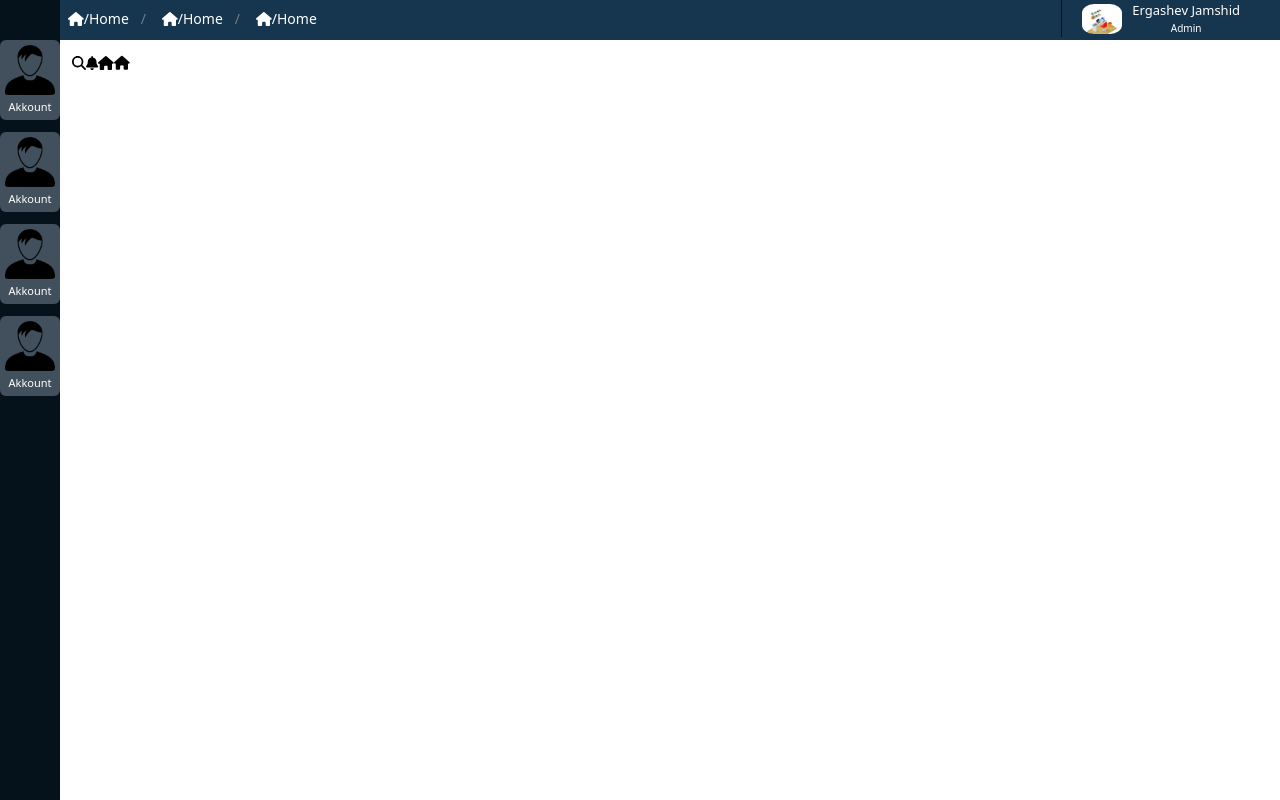
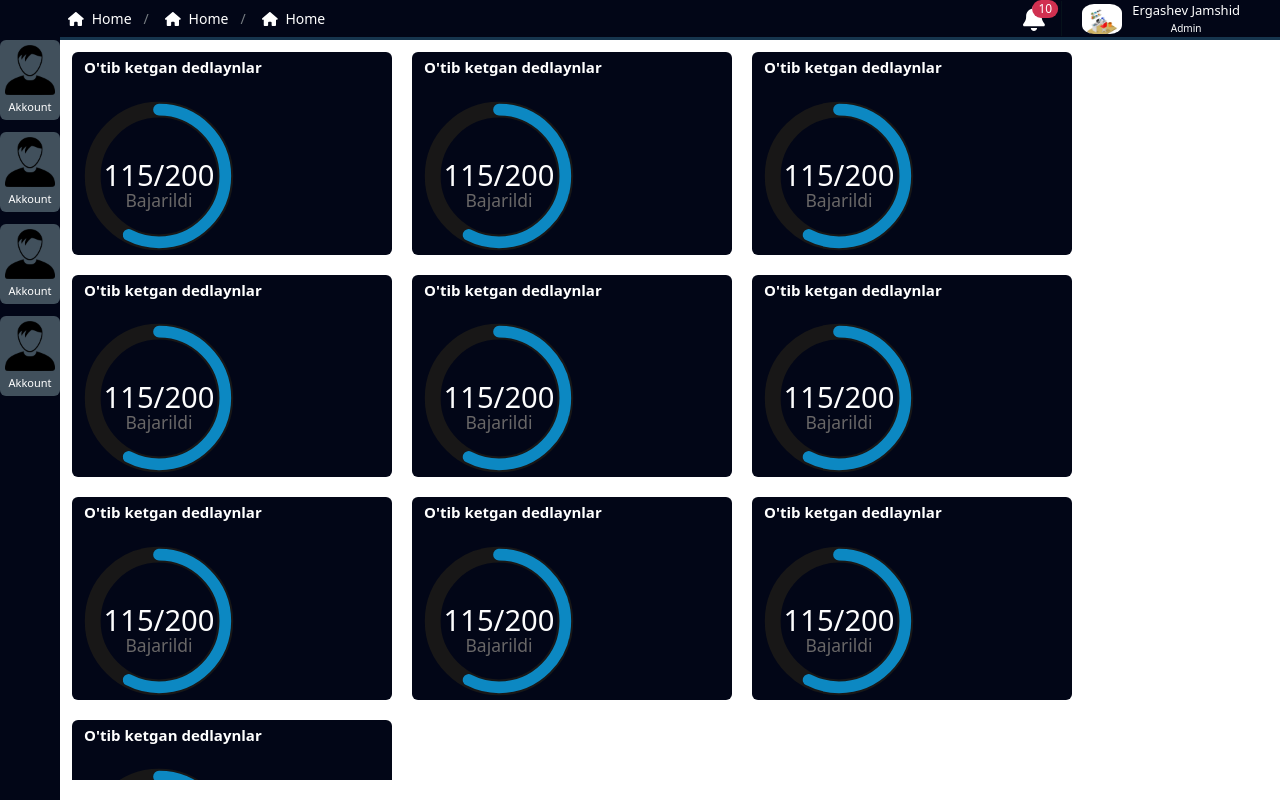
Before and after one commit to feylon/AMO_CRM, a Vue app in the folder Frontend/: page /#/ in a window 1280 px wide. Built offline with nearby package versions, Linux system fonts and the light colour scheme; a web font is replaced by a local one.

Commit message:
Aylanasimon statusbar qo'shildi

```diff
--- a/Frontend/Pages/index.js
+++ b/Frontend/Pages/index.js
@@ -5,7 +5,11 @@ const router = createRouter({
     history : createWebHashHistory(),
     routes : [
         {path : "/login", component : loginAdmin},
-        {path : "/", component : ()=>import ("../src/admin/dashtboard.vue")}
+        {path : "/", component : ()=>import ("../src/admin/dashtboard.vue"), children :
+            [
+                {path : '/', component : ()=> import("../src/Admin/Home.vue")}
+            ]
+        }
     ]
 });
 
--- /dev/null
+++ b/Frontend/src/Admin/Home.vue
@@ -0,0 +1,43 @@
+<template>
+<div>
+    <div class="flex flex-wrap gap-5 justify-start">
+
+  <div v-for="(i,j) in 10" class="w-[320px]  p-1 ps-3 pe-3 rounded-md bg-slate-950 ">
+    <span class="text-white uniquifier font-bold text-[15px] mb-[-30px]">O'tib ketgan dedlaynlar</span>
+    <div class=" pt-3 w-full flex">
+        <div>
+            <progress1 :tasksDone="115" :totalTasks="200" />
+
+        </div>
+        <div></div>
+    </div>
+
+
+  </div>
+
+</div>
+</div>
+</template>
+
+<script setup>
+import {ref} from "vue";
+import progress1 from "../components/Circular progress.vue";
+
+const percentage = ref(90);
+
+</script>
+
+<style  scoped>
+@import url('https://fonts.googleapis.com/css2?family=Dosis:wght@200..800&display=swap');
+
+
+
+.dosis-<uniquifier> {
+  font-family: "Dosis", sans-serif;
+  font-optical-sizing: auto;
+  font-weight: <weight>;
+  font-style: normal;
+}
+
+
+</style>
--- a/Frontend/src/Admin/dashtboard.vue
+++ b/Frontend/src/Admin/dashtboard.vue
@@ -1,6 +1,6 @@
 <template>
     <div class="flex   w-max-[100px]">
-        <div class="min-h-[100vh]  h-[100%]  pt-10 w-[60px] bg-[#06121b]">
+        <div class="min-h-[100vh]  h-[100%]  pt-10 w-[60px] bg-slate-950">
 
             <div class="select-none flex flex-col gap-3 overflow-hidden max-h-full">
                 <div v-for="i in 4" class="flex flex-col w-[60px]">
@@ -23,14 +23,14 @@
 
 
         <div class="w-full  min-h-[100vh]">
-            <div class="w-full border-b-[3px] border-[#16354e]  h-[40px]  bg-[#16354e] flex items-center  justify-between text-[13px]">
+            <div class="w-full border-b-[3px] border-[#16354e]  h-[40px]  bg-slate-950 flex items-center  justify-between text-[13px]">
 
 <div class="text-white">
 
   <n-breadcrumb>
     <n-breadcrumb-item v-for="i in 3" class="ps-1">
       <font-awesome-icon class="text-white" icon="fa-solid fa-house" />
-      <span class="text-white">/Home</span>
+      <span class="text-white ms-2">Home</span>
     </n-breadcrumb-item>
 
   </n-breadcrumb>
@@ -39,7 +39,15 @@
 
 
 
+            <div class="flex items-center gap-4">
+              <span class="text-white">
+                <n-badge value="10" :max="15">
+                  <font-awesome-icon class="text-[25px] cursor-pointer" :icon="['fas', 'bell']" />
+
+    </n-badge>
+              </span>
               <div class="border-s-[#06121b] hover:bg-[#06121b] border-solid  border-s-[1px]  h-full pe-[40px] cursor-pointer flex items-center  ps-[20px]">
+
                 <n-dropdown trigger="hover" :options="options" @select="handleSelect">
                       <div class="flex items-center justify-center">
           <div> <img src="../../public/55dd738175b485fd26a010ac69bce4c7.png" class="w-[40px] rounded-[30%]" alt="">
@@ -55,12 +63,13 @@
               </div>
 
             </div>
+            </div>
 
 
             <div class="h-[calc(100vh-60px)] p-3 overflow-y-auto scroll">
-                <font-awesome-icon :icon="['fas', 'magnifying-glass']" /><font-awesome-icon :icon="['fas', 'bell']" />
-                <font-awesome-icon icon="fa-solid fa-house" />
-                <i class="fas fa-house"></i>
+                <router-view>
+
+                </router-view>
 
             </div>
         </div>
--- /dev/null
+++ b/Frontend/src/components/Circular progress.vue
@@ -0,0 +1,86 @@
+<template>
+    <div class="circular-progress">
+      <svg viewBox="0 0 36 36" class="circular-chart">
+        <path
+          class="circle-bg"
+          d="M18 2.0845
+            a 15.9155 15.9155 0 0 1 0 31.831
+            a 15.9155 15.9155 0 0 1 0 -31.831"
+        />
+        <path
+          class="circle"
+          :stroke-dasharray="percentage + ', 100'"
+          d="M18 2.0845
+            a 15.9155 15.9155 0 0 1 0 31.831
+            a 15.9155 15.9155 0 0 1 0 -31.831"
+        />
+        <text x="18" y="20.35" class="percentage">{{ tasksDone }}/{{ totalTasks }}</text>
+        <text x="18" y="25.5" class="label text-white">Bajarildi</text>
+      </svg>
+    </div>
+  </template>
+
+  <script setup>
+  import { computed, toRefs } from 'vue'
+
+  const props = defineProps({
+    tasksDone: {
+      type: Number,
+      required: true
+    },
+    totalTasks: {
+      type: Number,
+      required: true
+    }
+  })
+
+  // Calculate the percentage of completion
+  const { tasksDone, totalTasks } = toRefs(props);
+  const percentage = computed(() => (tasksDone.value / totalTasks.value) * 100);
+  </script>
+
+  <style scoped>
+  .circular-progress {
+    width: 150px;
+    height: 150px;
+  }
+
+  .circular-chart {
+    display: block;
+    margin: 10px auto;
+    max-width: 100%;
+    max-height: 250px;
+  }
+
+  .circle-bg {
+    fill: none;
+    stroke: #181717;
+    stroke-width: 3.8;
+  }
+
+  .circle {
+    fill: none;
+    stroke-width: 2.8;
+    stroke: #0c88c2;
+    stroke-linecap: round;
+    animation: progress 1s ease-out forwards;
+  }
+
+  .percentage {
+    fill: #fdfdfd;
+    font-size: 0.5em;
+    text-anchor: middle;
+  }
+
+  .label {
+    fill: #696767;
+    font-size: 0.3em;
+    text-anchor: middle;
+  }
+
+  @keyframes progress {
+    0% {
+      stroke-dasharray: 0 100;
+    }
+  }
+  </style>
```
Lines whose indentation alone changed are shown as unchanged.
